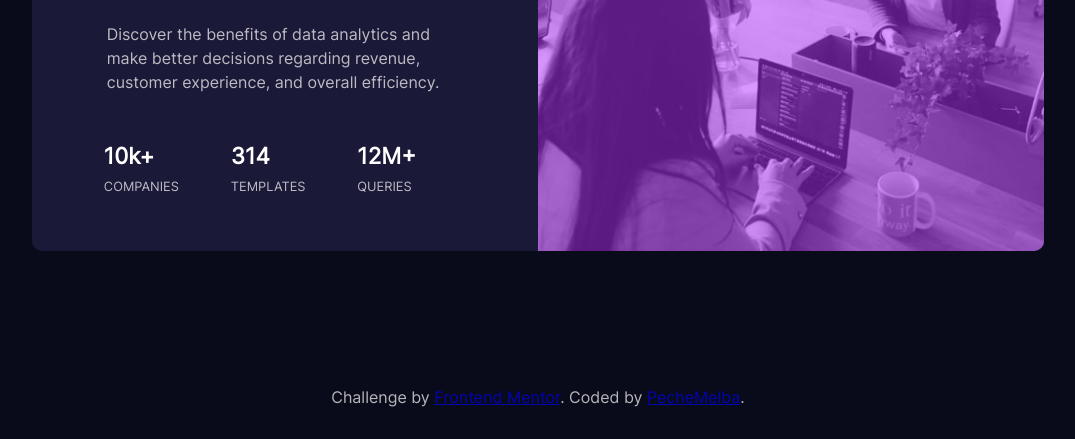
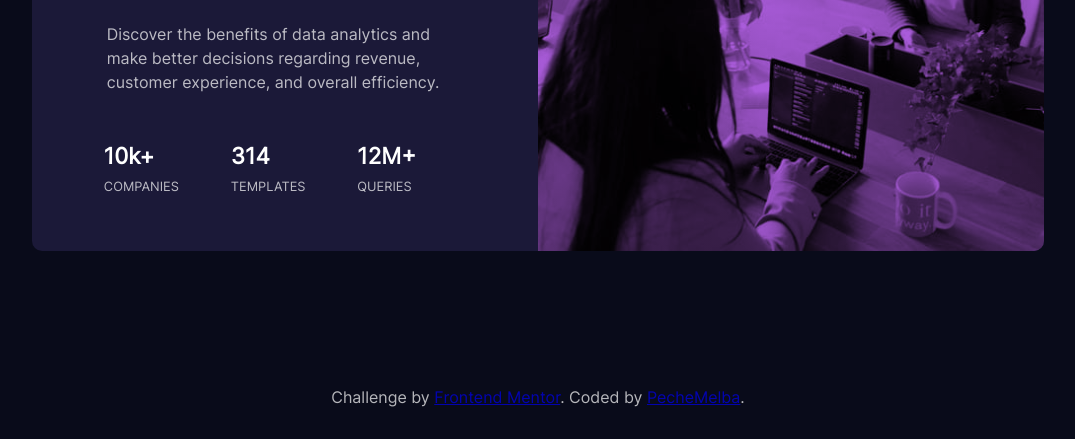
Before and after one commit to PecheMelba/stats_preview_card_component, a plain HTML site: page index.html in a window 1280 px wide. Shown: the part 377-816 px from the top of the page, without its empty margins (102-1177 px from the left). Drawn offline with Linux system fonts and the light colour scheme.

Commit message:
improved image filter

```diff
--- a/index.html
+++ b/index.html
@@ -12,14 +12,7 @@
 
   <article>
 
-    <div id="image_container">
-      <picture>
-        <source media="(min-width: 900px)" srcset="images/image-header-desktop.jpg">
-        <source media="(min-width: 500px)" srcset="images/image-header-mobile.jpg">
-
-        <img src="images/image-header-mobile.jpg" alt="coworking office">
-      </picture>
-    </div>
+    <picture id="image_container"></picture>
 
     <section id="Text_block">
 
--- a/style.css
+++ b/style.css
@@ -49,20 +49,14 @@ article
 
 #image_container
 {
-    background: rgb(176, 48, 255);
-    overflow: hidden;
+    background-image: linear-gradient(hsl(277, 64%, 61%), hsl(277, 64%, 61%) ), url("images/image-header-desktop.jpg");
+    background-blend-mode: multiply;
+
+    background-size: cover;
+    background-repeat:no-repeat;
 
     height: 100%;
     width: 50%;
-}
-img
-{
-    opacity: 0.5;
-    width: 100%;
-    height: 100%;
-
-    object-fit: fill;
-    object-position: left bottom;
 }
 
 #Text_block
@@ -195,16 +189,12 @@ p
 
     #image_container
     {
+        background-image: linear-gradient(hsl(277, 64%, 61%), hsl(277, 64%, 61%) ), url("images/image-header-mobile.jpg");
+
         height: 30vh;
         width: 100%;
+    }
 
-        overflow: hidden;
-    }
-    img
-    {
-        object-fit: cover;
-        object-position: left bottom;
-    }
     #Text_block
     {
         width: 100%;
```
